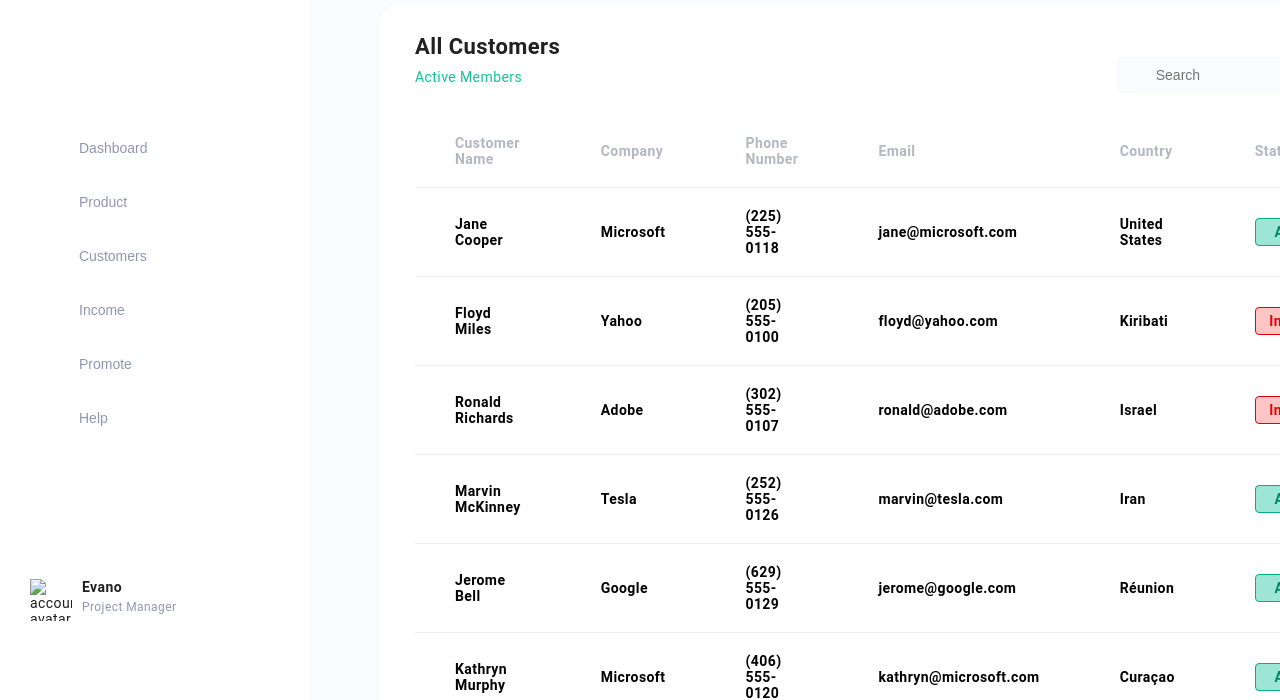
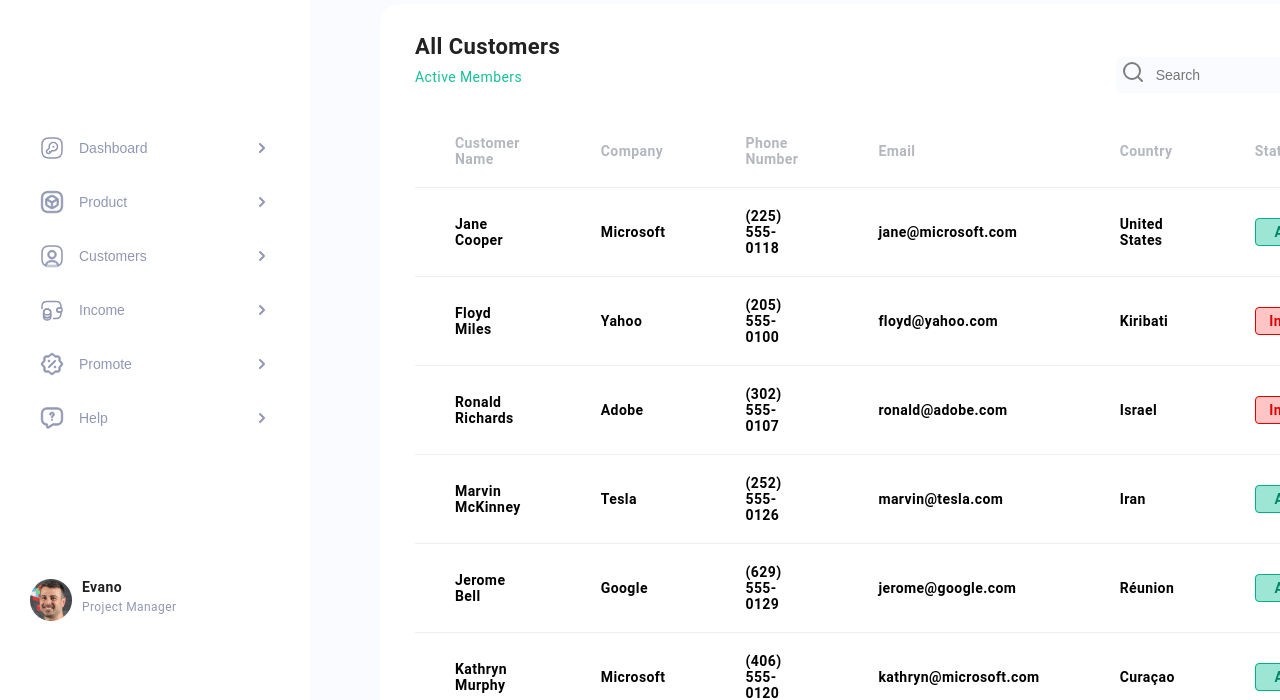
Before and after one commit to yuriiavr/test2, a plain HTML site: page index.html in a window 1280 px wide. Shown: the part 104-804 px from the top of the page. Drawn offline with nearby package versions, Linux system fonts and the light colour scheme; files that its build step writes are made by us from their sources; the site is published under a folder, as on GitHub Pages, so addresses that start at the root find nothing.

Commit message:
Add files via upload

```diff
--- a/index.html
+++ b/index.html
@@ -10,8 +10,8 @@
     <main class="main">
         <button type="button" class="main__menu-button" data-burger-btn>
             <svg width="24" height="24" aria-label="menu shifter">
-                <use class="icon-close-menu" href="/images/sprite.svg#icon-close-menu"></use>
-                <use class="icon-menu" href="/images/sprite.svg#icon-menu"></use>
+                <use class="icon-close-menu" href="./images/sprite.svg#icon-close-menu"></use>
+                <use class="icon-menu" href="./images/sprite.svg#icon-menu"></use>
             </svg>
         </button>
         <section class="sidebar" data-menu-container>
@@ -20,71 +20,71 @@
                 <ul class="sidebar__list">
                     <li><button>
                             <span>
-                                <svg class="sidebar__icon"><use href="/images/sprite.svg#icon-key"></use></svg>Dashboard
+                                <svg class="sidebar__icon"><use href="./images/sprite.svg#icon-key"></use></svg>Dashboard
                             </span>
                             <svg class="sidebar__icon-arrow">
-                                <use href="/images/sprite.svg#icon-arrow-right"></use>
+                                <use href="./images/sprite.svg#icon-arrow-right"></use>
                             </svg>
                         </button>
                     </li>
                     <li><button>
                             <span>
                                 <svg class="sidebar__icon-fill">
-                                    <use href="/images/sprite.svg#icon-3d-square"></use>
+                                    <use href="./images/sprite.svg#icon-3d-square"></use>
                                 </svg>Product
                             </span>
                             <svg class="sidebar__icon-arrow">
-                                <use href="/images/sprite.svg#icon-arrow-right"></use>
+                                <use href="./images/sprite.svg#icon-arrow-right"></use>
                             </svg>
                         </button>
                     </li>
                     <li><button>
                             <span>
                                 <svg class="sidebar__icon">
-                                    <use href="/images/sprite.svg#icon-user"></use>
+                                    <use href="./images/sprite.svg#icon-user"></use>
                                 </svg>Customers
                             </span>
                             <svg class="sidebar__icon-arrow">
-                                <use href="/images/sprite.svg#icon-arrow-right"></use>
+                                <use href="./images/sprite.svg#icon-arrow-right"></use>
                             </svg>
                         </button>
                     </li>
                     <li><button>
                             <span>
                                 <svg class="sidebar__icon">
-                                    <use href="/images/sprite.svg#icon-wallet"></use>
+                                    <use href="./images/sprite.svg#icon-wallet"></use>
                                 </svg>Income
                             </span>
                             <svg class="sidebar__icon-arrow">
-                                <use href="/images/sprite.svg#icon-arrow-right"></use>
+                                <use href="./images/sprite.svg#icon-arrow-right"></use>
                             </svg>
                         </button>
                     </li>
                     <li><button>
                             <span>
                                 <svg class="sidebar__icon-fill">
-                                    <use href="/images/sprite.svg#icon-discount"></use>
+                                    <use href="./images/sprite.svg#icon-discount"></use>
                                 </svg>Promote
                             </span>
                             <svg class="sidebar__icon-arrow">
-                                <use href="/images/sprite.svg#icon-arrow-right"></use>
+                                <use href="./images/sprite.svg#icon-arrow-right"></use>
                             </svg>
                         </button>
                     </li>
                     <li><button>
                             <span>
                                 <svg class="sidebar__icon-fill">
-                                    <use href="/images/sprite.svg#icon-question-message"></use>
+                                    <use href="./images/sprite.svg#icon-question-message"></use>
                                 </svg>Help
                             </span>
                             <svg class="sidebar__icon-arrow">
-                                <use href="/images/sprite.svg#icon-arrow-right"></use>
+                                <use href="./images/sprite.svg#icon-arrow-right"></use>
                             </svg>
                         </button>
                     </li>
                 </ul>
                 <div class="sidebar__account-cont">
-                    <img src="/images/face.png" alt="account avatar">
+                    <img src="./images/face.png" alt="account avatar">
                     <div>
                         <h3>Evano</h3>
                         <p>Project Manager</p>
@@ -102,7 +102,7 @@
                         <p>Active Members</p>
                     </div>
                     <div class="customers__search-cont">
-                        <svg class="customers__search-icon"><use href="/images/sprite.svg#icon-search"></use></svg>
+                        <svg class="customers__search-icon"><use href="./images/sprite.svg#icon-search"></use></svg>
                         <input type="text" placeholder="Search">
                     </div>
                 </div>
@@ -191,14 +191,14 @@
                 <div class="customers__pagination">
                     <p>Showing data 1 to 8 of 256K entries</p>
                     <div class="customers__pagination-numbers">
-                        <a href="#"><svg class="customers__pagination-prew"><use href="/images/sprite.svg#icon-arrow-right"></use></svg></a>
+                        <a href="#"><svg class="customers__pagination-prew"><use href="./images/sprite.svg#icon-arrow-right"></use></svg></a>
                         <a href="#" class="active">1</a>
                         <a href="#">2</a>
                         <a href="#">3</a>
                         <a href="#">4</a>
                         <span>...</span>
                         <a href="#">40</a>
-                        <a href="#"><svg class="customers__pagination-next"><use href="/images/sprite.svg#icon-arrow-right"></use></svg></a>
+                        <a href="#"><svg class="customers__pagination-next"><use href="./images/sprite.svg#icon-arrow-right"></use></svg></a>
                     </div>
                 </div>
             </div>
```
